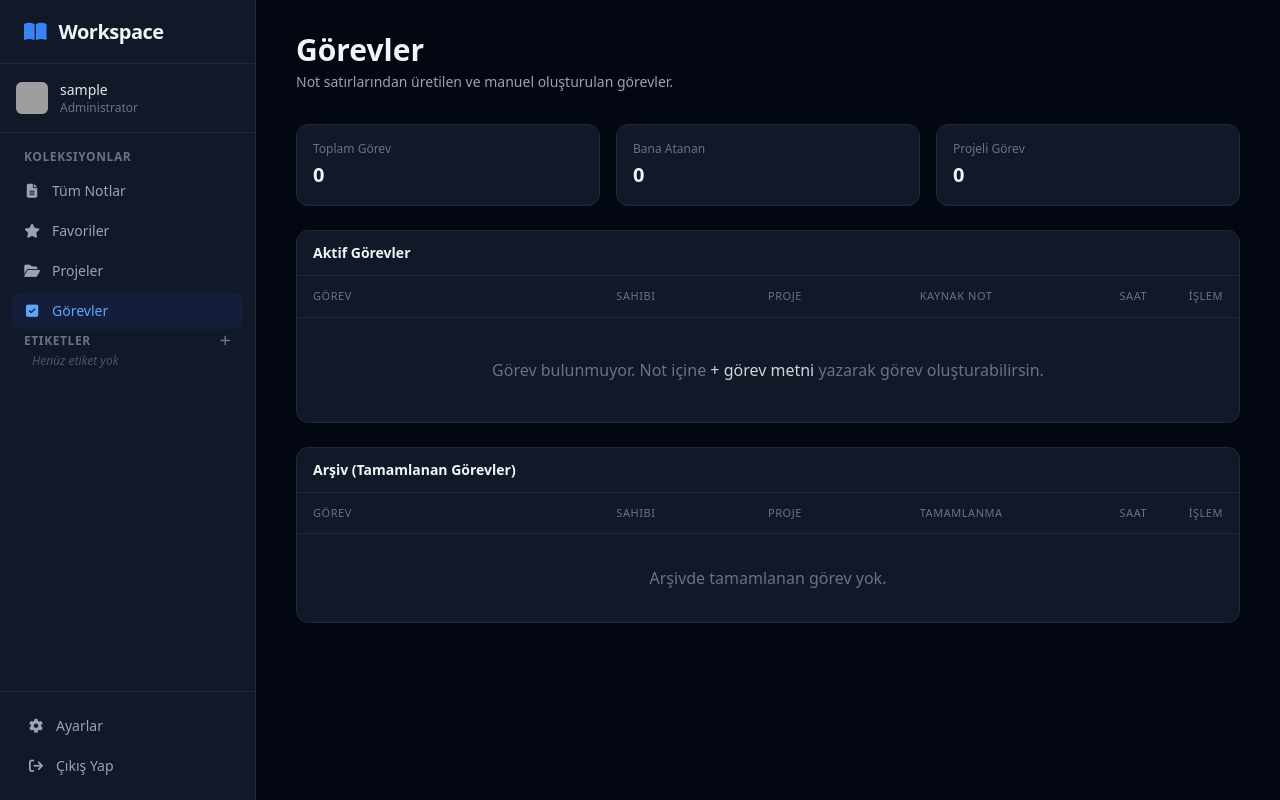
After one commit to eknvarli/workspace, a Django app: page /tasks/ in a window 1280 px wide. The commit adds this page. Run offline with Django 5.2, Linux system fonts and the light colour scheme; the visitor is signed in with stand-in values (Sample User, id 1); data comes from the database, SQL or seed files in the repository; data that the repository does not hold is empty; some libraries are stand-ins or nearby versions; grey boxes are pictures that could not be loaded.

Commit message:
Add user settings, tasks & theme support
Introduce per-user settings and task management: add UserSettings model and migrations, plus a context processor (active_theme) and settings view/template to manage preferences, profile photo and passwords. Extend Note model with parent_note, is_completed and completed_at and add migrations. Implement task extraction/syncing from note content and new task views (task_index, task_toggle_complete) and URLs; add a tasks template and integrate tasks into the UI. Enhance base template with theme-related CSS/JS, settings/tasks links, editor toolbar and input-modal improvements (tag suggestions, prevent toolbar mousedown). Also register the context processor and enable serving MEDIA in DEBUG in workspace.urls.

```diff
--- /dev/null
+++ b/core/context_processors.py
@@ -0,0 +1,9 @@
+from core.models import UserSettings
+
+
+def active_theme(request):
+    if not request.user.is_authenticated:
+        return {'active_theme': 'dark'}
+
+    settings_obj = UserSettings.objects.filter(user=request.user).only('theme').first()
+    return {'active_theme': settings_obj.theme if settings_obj else 'dark'}
--- a/core/urls.py
+++ b/core/urls.py
@@ -5,6 +5,7 @@ urlpatterns = [
     # Notes paths
     path('', note_index, name='index'),
     path('projects/', project_index, name='projects'),
+    path('tasks/', task_index, name='tasks'),
     path('projects/<int:pk>/', project_detail, name='project_detail'),
     path('users/<int:pk>/summary/', user_summary, name='user_summary'),
     path('note/<int:pk>/', note_index, name='note_detail'),
@@ -13,7 +14,9 @@ urlpatterns = [
     path('note/<int:pk>/favorite/', note_toggle_favorite, name='note_toggle_favorite'),
     path('note/<int:pk>/assign/', note_assign, name='note_assign'),
     path('note/<int:pk>/delete/', note_delete, name='note_delete'),
+    path('tasks/<int:pk>/toggle-complete/', task_toggle_complete, name='task_toggle_complete'),
     path('projects/new/', project_create, name='project_create'),
+    path('settings/', settings_page, name='settings'),
 
     # Auth paths
     path('login/', user_login, name='login'),
--- a/core/views/__init__.py
+++ b/core/views/__init__.py
@@ -1,2 +1,3 @@
 from .auth import *
 from .notes import *
+from .settings import *
--- a/core/views/notes.py
+++ b/core/views/notes.py
@@ -3,11 +3,105 @@ from django.contrib.auth.decorators import login_required
 from django.contrib import messages
 from django.http import JsonResponse
 from django.contrib.auth.models import User
+from django.utils.html import strip_tags
+from django.utils import timezone
+import re
+import html
 from core.models import Note, Project, UserPresence
+
+
+def _extract_task_lines_from_content(content):
+    if not content:
+        return []
+
+    normalized = (
+        content
+        .replace('</div>', '\n')
+        .replace('</p>', '\n')
+        .replace('<br>', '\n')
+        .replace('<br/>', '\n')
+        .replace('<br />', '\n')
+    )
+    plain_text = html.unescape(strip_tags(normalized))
+
+    tasks = []
+    task_pattern = re.compile(r'^\+\s*(?:\[@([^\]]+)\]\s*)?(.*)$')
+
+    for line in plain_text.splitlines():
+        current_line = line.strip()
+        if not current_line:
+            continue
+
+        match = task_pattern.match(current_line)
+        if not match:
+            continue
+
+        username = (match.group(1) or '').strip()
+        task_text = (match.group(2) or '').strip()
+        if not task_text:
+            continue
+
+        tasks.append({
+            'username': username,
+            'text': task_text,
+        })
+
+    return tasks
+
+
+def _sync_note_tasks(note):
+    if note.category == 'task':
+        return
+
+    extracted_tasks = _extract_task_lines_from_content(note.content or '')
+    existing_tasks = list(note.child_tasks.filter(category='task').select_related('assigned_user'))
+    existing_by_key = {
+        ((task.title or '').strip().lower(), task.assigned_user_id): task
+        for task in existing_tasks
+    }
+
+    if not extracted_tasks:
+        note.child_tasks.filter(category='task').delete()
+        return
+
+    seen_task_ids = set()
+
+    for item in extracted_tasks:
+        assigned_user = note.user
+        if item['username']:
+            mentioned_user = User.objects.filter(username__iexact=item['username']).first()
+            if mentioned_user:
+                assigned_user = mentioned_user
+
+        task_title = item['text'][:255]
+        lookup_key = (task_title.strip().lower(), assigned_user.id if assigned_user else None)
+        existing_task = existing_by_key.get(lookup_key)
+
+        if existing_task:
+            existing_task.content = item['text']
+            existing_task.assigned_project = note.assigned_project
+            existing_task.parent_note = note
+            existing_task.save(update_fields=['content', 'assigned_project', 'parent_note', 'updated_at'])
+            seen_task_ids.add(existing_task.id)
+            continue
+
+        Note.objects.create(
+            user=note.user,
+            title=task_title,
+            content=item['text'],
+            category='task',
+            assigned_user=assigned_user,
+            assigned_project=note.assigned_project,
+            parent_note=note,
+        )
+
+    stale_tasks = [task.id for task in existing_tasks if task.id not in seen_task_ids]
+    if stale_tasks:
+        Note.objects.filter(id__in=stale_tasks).delete()
 
 @login_required
 def note_index(request, pk=None):
-    notes = Note.objects.filter(user=request.user).select_related('assigned_user', 'assigned_project')
+    notes = Note.objects.filter(user=request.user).exclude(category='task').select_related('assigned_user', 'assigned_project')
 
     # Filtering based on GET parameters
     category_filter = request.GET.get('category')
@@ -72,6 +166,8 @@ def note_save(request, pk):
         note.category = category
         note.is_favorite = is_favorite
         note.save()
+
+        _sync_note_tasks(note)
 
         # Handle Tags (comma separated names)
         note.tags.clear()
@@ -195,6 +291,40 @@ def project_index(request):
 
 
 @login_required
+def task_index(request):
+    tasks = Note.objects.filter(user=request.user, category='task').select_related('assigned_user', 'assigned_project', 'parent_note')
+    active_tasks = tasks.filter(is_completed=False)
+    archived_tasks = tasks.filter(is_completed=True)
+    my_tasks = active_tasks.filter(assigned_user=request.user)
+    project_tasks_count = active_tasks.exclude(assigned_project__isnull=True).count()
+
+    context = {
+        'tasks': tasks,
+        'active_tasks': active_tasks,
+        'archived_tasks': archived_tasks,
+        'my_tasks': my_tasks,
+        'project_tasks_count': project_tasks_count,
+    }
+    return render(request, 'core/tasks.html', context)
+
+
+@login_required
+def task_toggle_complete(request, pk):
+    if request.method != 'POST':
+        return redirect('tasks')
+
+    task = get_object_or_404(Note, pk=pk, user=request.user, category='task')
+    mark_completed = request.POST.get('complete') == '1'
+
+    task.is_completed = mark_completed
+    task.completed_at = timezone.now() if mark_completed else None
+    task.save(update_fields=['is_completed', 'completed_at', 'updated_at'])
+
+    next_url = request.POST.get('next') or 'tasks'
+    return redirect(next_url)
+
+
+@login_required
 def project_detail(request, pk):
     project = get_object_or_404(
         Project.objects.select_related('representative').prefetch_related('participants', 'notes__user', 'notes__assigned_user'),
--- a/templates/base.html
+++ b/templates/base.html
@@ -14,22 +14,90 @@
             font-family: 'Inter', sans-serif;
         }
 
+        body.theme-dark {
+            background-color: #111827;
+            color: #e5e7eb;
+        }
+
+        body.theme-light {
+            background-color: #f3f4f6;
+            color: #111827;
+        }
+
+        body.theme-light .bg-gray-950,
+        body.theme-light .bg-gray-900 {
+            background-color: #ffffff !important;
+        }
+
+        body.theme-light .bg-gray-800,
+        body.theme-light .bg-gray-800\/50 {
+            background-color: #f3f4f6 !important;
+        }
+
+        body.theme-light .bg-gray-700 {
+            background-color: #e5e7eb !important;
+        }
+
+        body.theme-light .border-gray-800,
+        body.theme-light .border-gray-700 {
+            border-color: #d1d5db !important;
+        }
+
+        body.theme-light .text-gray-100,
+        body.theme-light .text-gray-200 {
+            color: #111827 !important;
+        }
+
+        body.theme-light .text-gray-300,
+        body.theme-light .text-gray-400 {
+            color: #374151 !important;
+        }
+
+        body.theme-light .text-gray-500,
+        body.theme-light .text-gray-600 {
+            color: #6b7280 !important;
+        }
+
+        body.theme-light .hover\:bg-gray-800:hover,
+        body.theme-light .hover\:bg-gray-800\/50:hover,
+        body.theme-light .hover\:bg-gray-700:hover {
+            background-color: #e5e7eb !important;
+        }
+
+        body.theme-light .hover\:text-gray-200:hover,
+        body.theme-light .hover\:text-gray-300:hover {
+            color: #111827 !important;
+        }
+
         ::-webkit-scrollbar {
             width: 8px;
             height: 8px;
         }
 
-        ::-webkit-scrollbar-track {
+        body.theme-dark ::-webkit-scrollbar-track {
             background: #1f2937;
         }
 
-        ::-webkit-scrollbar-thumb {
+        body.theme-dark ::-webkit-scrollbar-thumb {
             background: #374151;
             border-radius: 4px;
         }
 
-        ::-webkit-scrollbar-thumb:hover {
+        body.theme-dark ::-webkit-scrollbar-thumb:hover {
             background: #4b5563;
+        }
+
+        body.theme-light ::-webkit-scrollbar-track {
+            background: #e5e7eb;
+        }
+
+        body.theme-light ::-webkit-scrollbar-thumb {
+            background: #cbd5e1;
+            border-radius: 4px;
+        }
+
+        body.theme-light ::-webkit-scrollbar-thumb:hover {
+            background: #94a3b8;
         }
     </style>
     <link rel="stylesheet" href="https://cdnjs.cloudflare.com/ajax/libs/font-awesome/6.4.2/css/all.min.css" />
@@ -37,7 +105,7 @@
     {% progressive_web_app_meta %}
 </head>
 
-<body class="bg-gray-900 text-gray-200 font-sans antialiased h-screen overflow-hidden">
+<body data-theme-preference="{{ active_theme|default:'dark' }}" class="theme-dark bg-gray-900 text-gray-200 font-sans antialiased h-screen overflow-hidden">
     <div class="flex h-full">
         <div id="sidebar-overlay"
             class="fixed inset-0 bg-black/50 z-40 hidden md:hidden transition-opacity duration-300 opacity-0"></div>
@@ -79,8 +147,8 @@
                     <i class="fa-solid fa-folder-open mr-3 w-4 text-center"></i>
                     Projeler
                 </a>
-                <a href="{% url 'index' %}?category=task"
-                    class="group flex items-center px-3 py-2 text-sm font-medium rounded-lg {% if request.resolver_match.url_name == 'index' or request.resolver_match.url_name == 'note_detail' %}{% if request.GET.category == 'task' %}bg-blue-900/20 text-blue-400{% else %}text-gray-400 hover:text-gray-200 hover:bg-gray-800 transition{% endif %}{% else %}text-gray-400 hover:text-gray-200 hover:bg-gray-800 transition{% endif %}">
+                <a href="{% url 'tasks' %}"
+                    class="group flex items-center px-3 py-2 text-sm font-medium rounded-lg {% if request.resolver_match.url_name == 'tasks' %}bg-blue-900/20 text-blue-400{% else %}text-gray-400 hover:text-gray-200 hover:bg-gray-800 transition{% endif %}">
                     <i class="fa-solid fa-check-square mr-3 w-4 text-center"></i>
                     Görevler
                 </a>
@@ -102,8 +170,8 @@
             </nav>
 
             <div class="p-4 border-t border-gray-800 space-y-1">
-                <a href="/"
-                    class="group flex items-center px-3 py-2 text-sm font-medium rounded-lg text-gray-400 hover:text-gray-200 hover:bg-gray-800 transition">
+                <a href="{% url 'settings' %}"
+                    class="group flex items-center px-3 py-2 text-sm font-medium rounded-lg {% if request.resolver_match.url_name == 'settings' %}bg-blue-900/20 text-blue-400{% else %}text-gray-400 hover:text-gray-200 hover:bg-gray-800 transition{% endif %}">
                     <i class="fa-solid fa-gear mr-3 w-4 text-center"></i>
                     Ayarlar
                 </a>
@@ -190,6 +258,27 @@
 
     {% block scripts %}
     <script>
+        const themePreference = document.body.dataset.themePreference || 'dark';
+        const darkModeQuery = window.matchMedia('(prefers-color-scheme: dark)');
+
+        function applyTheme(preference) {
+            let resolvedTheme = preference;
+            if (preference === 'system') {
+                resolvedTheme = darkModeQuery.matches ? 'dark' : 'light';
+            }
+
+            document.body.classList.remove('theme-dark', 'theme-light');
+            document.body.classList.add(`theme-${resolvedTheme}`);
+        }
+
+        applyTheme(themePreference);
+
+        if (themePreference === 'system') {
+            darkModeQuery.addEventListener('change', function () {
+                applyTheme('system');
+            });
+        }
+
         const mobileMenuBtn = document.getElementById('mobile-menu-button');
         const sidebar = document.getElementById('sidebar');
         const sidebarOverlay = document.getElementById('sidebar-overlay');
--- /dev/null
+++ b/templates/core/tasks.html
@@ -0,0 +1,143 @@
+{% extends 'base.html' %}
+
+{% block title %}Görevler{% endblock %}
+
+{% block content %}
+<div class="flex-1 h-full overflow-y-auto bg-gray-950">
+    <div class="max-w-7xl mx-auto px-6 md:px-10 py-8">
+        <div class="mb-8">
+            <h1 class="text-2xl md:text-3xl font-bold text-gray-100">Görevler</h1>
+            <p class="text-sm text-gray-400 mt-1">Not satırlarından üretilen ve manuel oluşturulan görevler.</p>
+        </div>
+
+        <div class="grid grid-cols-1 md:grid-cols-3 gap-4 mb-6">
+            <div class="bg-gray-900 border border-gray-800 rounded-xl p-4">
+                <p class="text-xs text-gray-500">Toplam Görev</p>
+                <p class="text-xl font-semibold text-gray-100 mt-1">{{ tasks.count }}</p>
+            </div>
+            <div class="bg-gray-900 border border-gray-800 rounded-xl p-4">
+                <p class="text-xs text-gray-500">Bana Atanan</p>
+                <p class="text-xl font-semibold text-gray-100 mt-1">{{ my_tasks.count }}</p>
+            </div>
+            <div class="bg-gray-900 border border-gray-800 rounded-xl p-4">
+                <p class="text-xs text-gray-500">Projeli Görev</p>
+                <p class="text-xl font-semibold text-gray-100 mt-1">{{ project_tasks_count }}</p>
+            </div>
+        </div>
+
+        <div class="bg-gray-900 border border-gray-800 rounded-xl overflow-hidden mb-6">
+            <div class="px-4 py-3 border-b border-gray-800">
+                <h2 class="text-sm font-semibold text-gray-100">Aktif Görevler</h2>
+            </div>
+            <div class="grid grid-cols-12 px-4 py-3 border-b border-gray-800 text-[11px] text-gray-500 uppercase tracking-wider">
+                <div class="col-span-4">Görev</div>
+                <div class="col-span-2">Sahibi</div>
+                <div class="col-span-2">Proje</div>
+                <div class="col-span-2">Kaynak Not</div>
+                <div class="col-span-1 text-right">Saat</div>
+                <div class="col-span-1 text-right">İşlem</div>
+            </div>
+
+            <div class="divide-y divide-gray-800">
+                {% for task in active_tasks %}
+                <div class="grid grid-cols-12 px-4 py-3 hover:bg-gray-800/60 transition text-sm">
+                    <div class="col-span-4 text-gray-100 truncate pr-2">
+                        <a href="{% url 'note_detail' task.id %}" class="hover:text-white transition">{{ task.title }}</a>
+                    </div>
+                    <div class="col-span-2 text-gray-300 truncate">
+                        {% if task.assigned_user %}
+                        <span data-user-id="{{ task.assigned_user.id }}" class="user-profile-trigger hover:text-white transition cursor-pointer">{{ task.assigned_user.username }}</span>
+                        {% else %}
+                        -
+                        {% endif %}
+                    </div>
+                    <div class="col-span-2 text-gray-300 truncate">
+                        {% if task.assigned_project %}
+                        <a href="{% url 'project_detail' task.assigned_project.id %}" class="hover:text-white transition">{{ task.assigned_project.name }}</a>
+                        {% else %}
+                        -
+                        {% endif %}
+                    </div>
+                    <div class="col-span-2 text-gray-400 truncate">
+                        {% if task.parent_note %}
+                        <a href="{% url 'note_detail' task.parent_note.id %}" class="hover:text-gray-200 transition">{{ task.parent_note.title }}</a>
+                        {% else %}
+                        Manuel
+                        {% endif %}
+                    </div>
+                    <div class="col-span-1 text-right text-gray-500">{{ task.updated_at|date:'H:i' }}</div>
+                    <div class="col-span-1 text-right">
+                        <form action="{% url 'task_toggle_complete' task.id %}" method="POST" class="inline">
+                            {% csrf_token %}
+                            <input type="hidden" name="complete" value="1">
+                            <input type="hidden" name="next" value="{{ request.get_full_path }}">
+                            <button type="submit" class="text-xs px-2 py-1 rounded bg-emerald-900/30 text-emerald-300 hover:bg-emerald-800/40 transition">
+                                Tamamla
+                            </button>
+                        </form>
+                    </div>
+                </div>
+                {% empty %}
+                <div class="px-4 py-10 text-center text-gray-500">
+                    Görev bulunmuyor. Not içine <span class="text-gray-300">+ görev metni</span> yazarak görev oluşturabilirsin.
+                </div>
+                {% endfor %}
+            </div>
+        </div>
+
+        <div class="bg-gray-900 border border-gray-800 rounded-xl overflow-hidden">
+            <div class="px-4 py-3 border-b border-gray-800">
+                <h2 class="text-sm font-semibold text-gray-100">Arşiv (Tamamlanan Görevler)</h2>
+            </div>
+            <div class="grid grid-cols-12 px-4 py-3 border-b border-gray-800 text-[11px] text-gray-500 uppercase tracking-wider">
+                <div class="col-span-4">Görev</div>
+                <div class="col-span-2">Sahibi</div>
+                <div class="col-span-2">Proje</div>
+                <div class="col-span-2">Tamamlanma</div>
+                <div class="col-span-1 text-right">Saat</div>
+                <div class="col-span-1 text-right">İşlem</div>
+            </div>
+
+            <div class="divide-y divide-gray-800">
+                {% for task in archived_tasks %}
+                <div class="grid grid-cols-12 px-4 py-3 hover:bg-gray-800/60 transition text-sm">
+                    <div class="col-span-4 text-gray-400 truncate pr-2 line-through">
+                        <a href="{% url 'note_detail' task.id %}" class="hover:text-gray-200 transition">{{ task.title }}</a>
+                    </div>
+                    <div class="col-span-2 text-gray-300 truncate">
+                        {% if task.assigned_user %}
+                        <span data-user-id="{{ task.assigned_user.id }}" class="user-profile-trigger hover:text-white transition cursor-pointer">{{ task.assigned_user.username }}</span>
+                        {% else %}
+                        -
+                        {% endif %}
+                    </div>
+                    <div class="col-span-2 text-gray-300 truncate">
+                        {% if task.assigned_project %}
+                        <a href="{% url 'project_detail' task.assigned_project.id %}" class="hover:text-white transition">{{ task.assigned_project.name }}</a>
+                        {% else %}
+                        -
+                        {% endif %}
+                    </div>
+                    <div class="col-span-2 text-gray-400 truncate">{{ task.completed_at|date:'d.m.Y' }}</div>
+                    <div class="col-span-1 text-right text-gray-500">{{ task.updated_at|date:'H:i' }}</div>
+                    <div class="col-span-1 text-right">
+                        <form action="{% url 'task_toggle_complete' task.id %}" method="POST" class="inline">
+                            {% csrf_token %}
+                            <input type="hidden" name="complete" value="0">
+                            <input type="hidden" name="next" value="{{ request.get_full_path }}">
+                            <button type="submit" class="text-xs px-2 py-1 rounded bg-gray-800 text-gray-300 hover:bg-gray-700 transition">
+                                Geri Al
+                            </button>
+                        </form>
+                    </div>
+                </div>
+                {% empty %}
+                <div class="px-4 py-8 text-center text-gray-500">
+                    Arşivde tamamlanan görev yok.
+                </div>
+                {% endfor %}
+            </div>
+        </div>
+    </div>
+</div>
+{% endblock %}
--- a/workspace/settings.py
+++ b/workspace/settings.py
@@ -68,6 +68,7 @@ TEMPLATES = [
                 'django.template.context_processors.request',
                 'django.contrib.auth.context_processors.auth',
                 'django.contrib.messages.context_processors.messages',
+                'core.context_processors.active_theme',
             ],
         },
     },
--- a/workspace/urls.py
+++ b/workspace/urls.py
@@ -16,9 +16,14 @@ Including another URLconf
 """
 from django.contrib import admin
 from django.urls import path, include
+from django.conf import settings
+from django.conf.urls.static import static
 
 urlpatterns = [
     path('admin/', admin.site.urls),
     path('', include('core.urls')),
     path('', include('pwa.urls')),
 ]
+
+if settings.DEBUG:
+    urlpatterns += static(settings.MEDIA_URL, document_root=settings.MEDIA_ROOT)
```
Also changed, not shown: core/models.py (+30 -0 lines), core/views/settings.py (added, +69 -0 lines), templates/core/index.html (+40 -5 lines), templates/core/settings.html (added, +124 -0 lines), core/migrations/0005_note_parent_note.py (added), core/migrations/0006_usersettings.py (added), core/migrations/0007_note_completed_at_note_is_completed.py (added).
